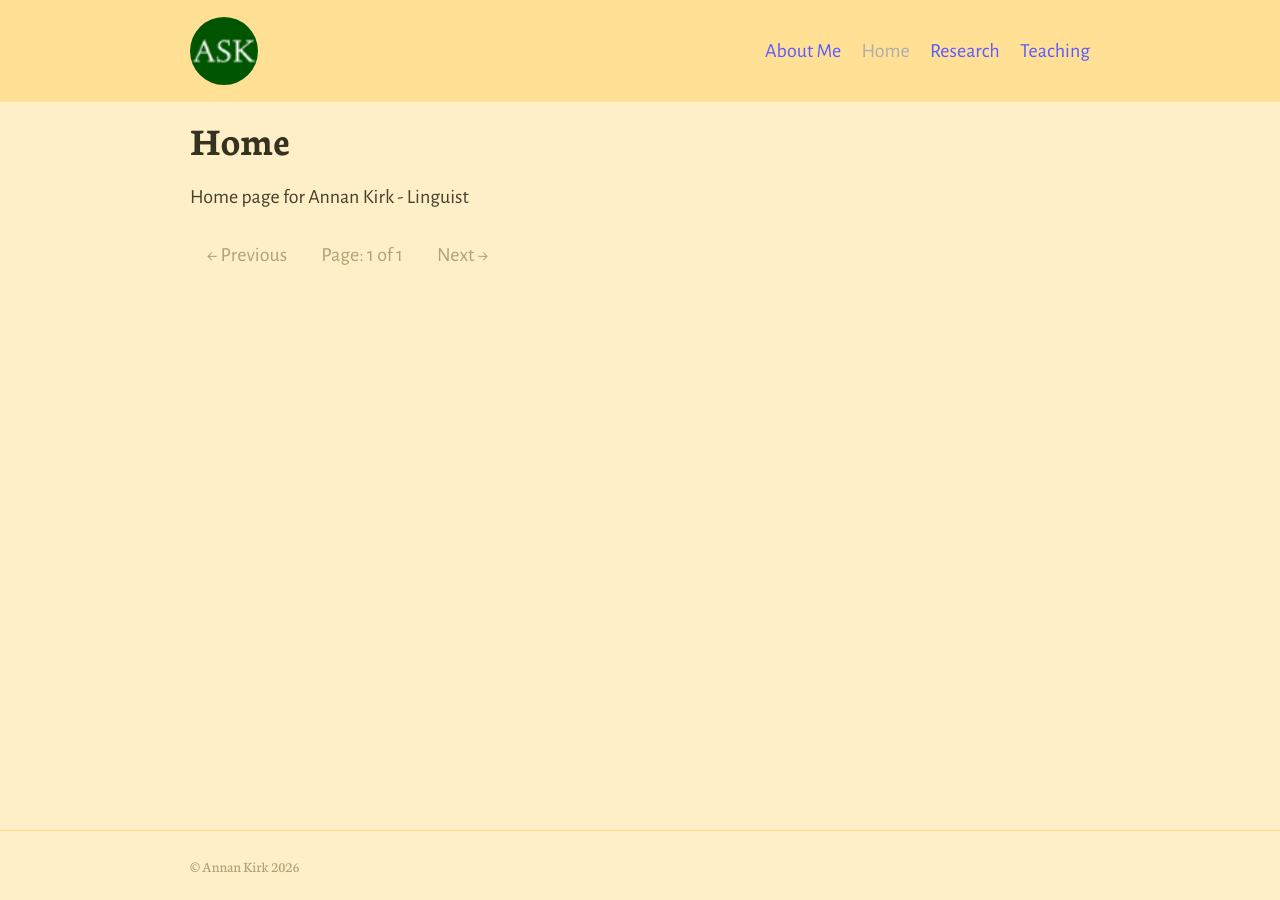
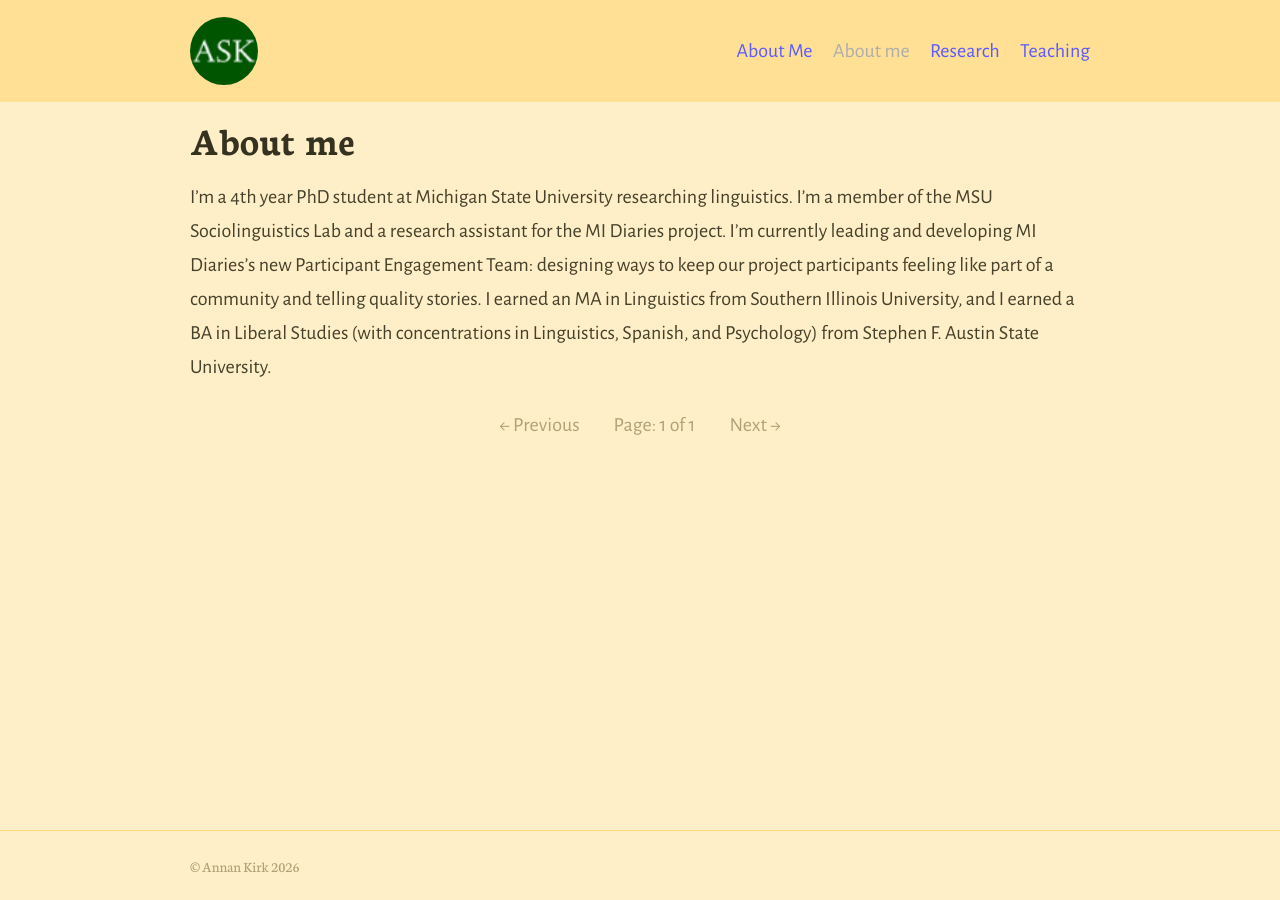
Before and after one commit to annankirk/annankirk.github.io, a Jekyll site: the page built from index.html, in a window 1280 px wide. Built offline with Jekyll 4.4.1, drawn with Linux system fonts in a browser that asks for light colours; the list of posts is cut into pages by our own code.

Commit message:
Update _config.yml

```diff
--- a/_config.yml
+++ b/_config.yml
@@ -37,9 +37,9 @@ timezone:  # Timezone for blog posts and alike
 # 5. Collections
 collections:
   posts:
-    title: Home # Needed for Siteleaf
+    title: About me # Needed for Siteleaf
     output: false
-    description: "Home page for Annan Kirk - Linguist" # The post list page content
+    description: "I'm a 4th year PhD student at Michigan State University researching linguistics. I'm a member of the MSU Sociolinguistics Lab and a research assistant for the MI Diaries project. I'm currently leading and developing MI Diaries's new Participant Engagement Team: designing ways to keep our project participants feeling like part of a community and telling quality stories. I earned an MA in Linguistics from Southern Illinois University, and I earned a BA in Liberal Studies (with concentrations in Linguistics, Spanish, and Psychology) from Stephen F. Austin State University." # The post list page content
 
 # 6. Jekyll collections settings
 defaults:
```
